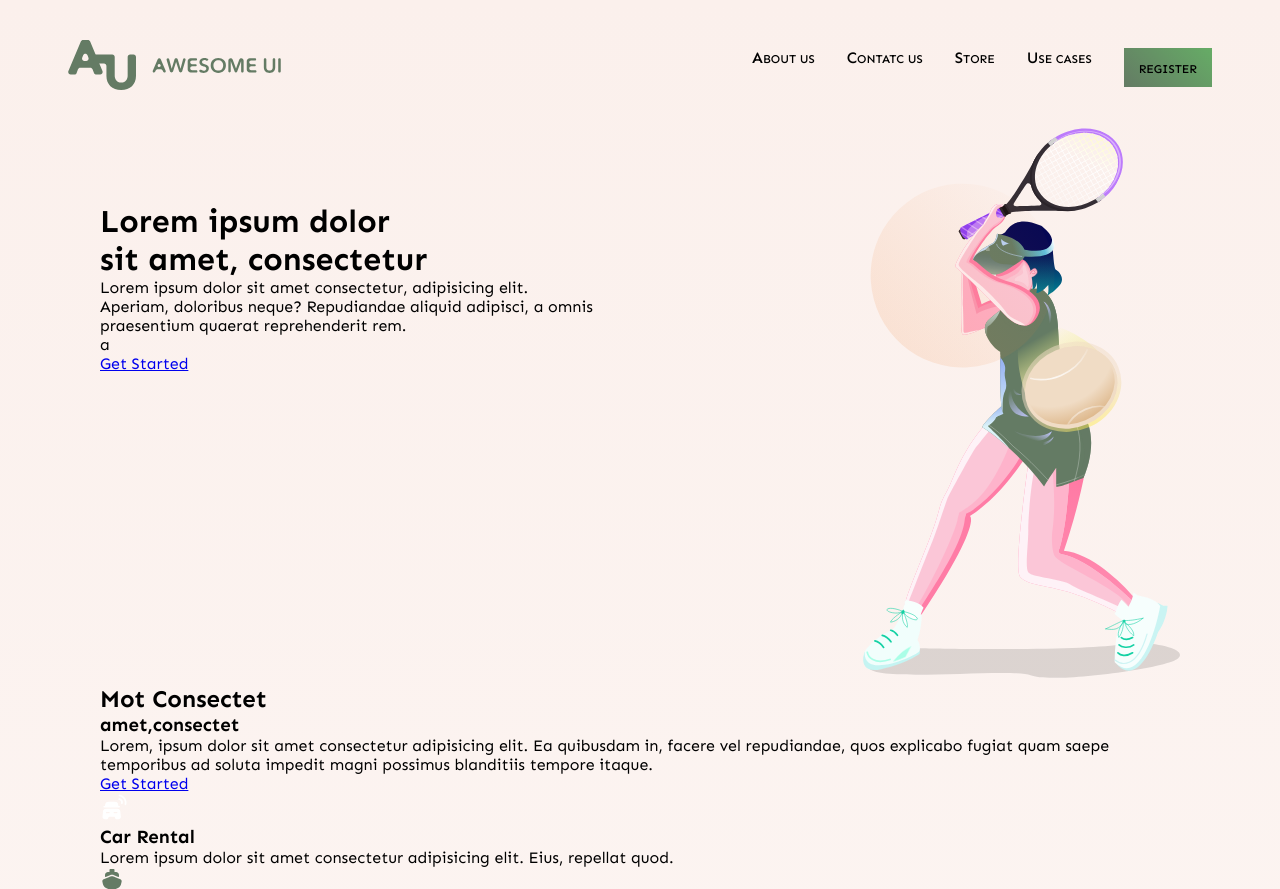
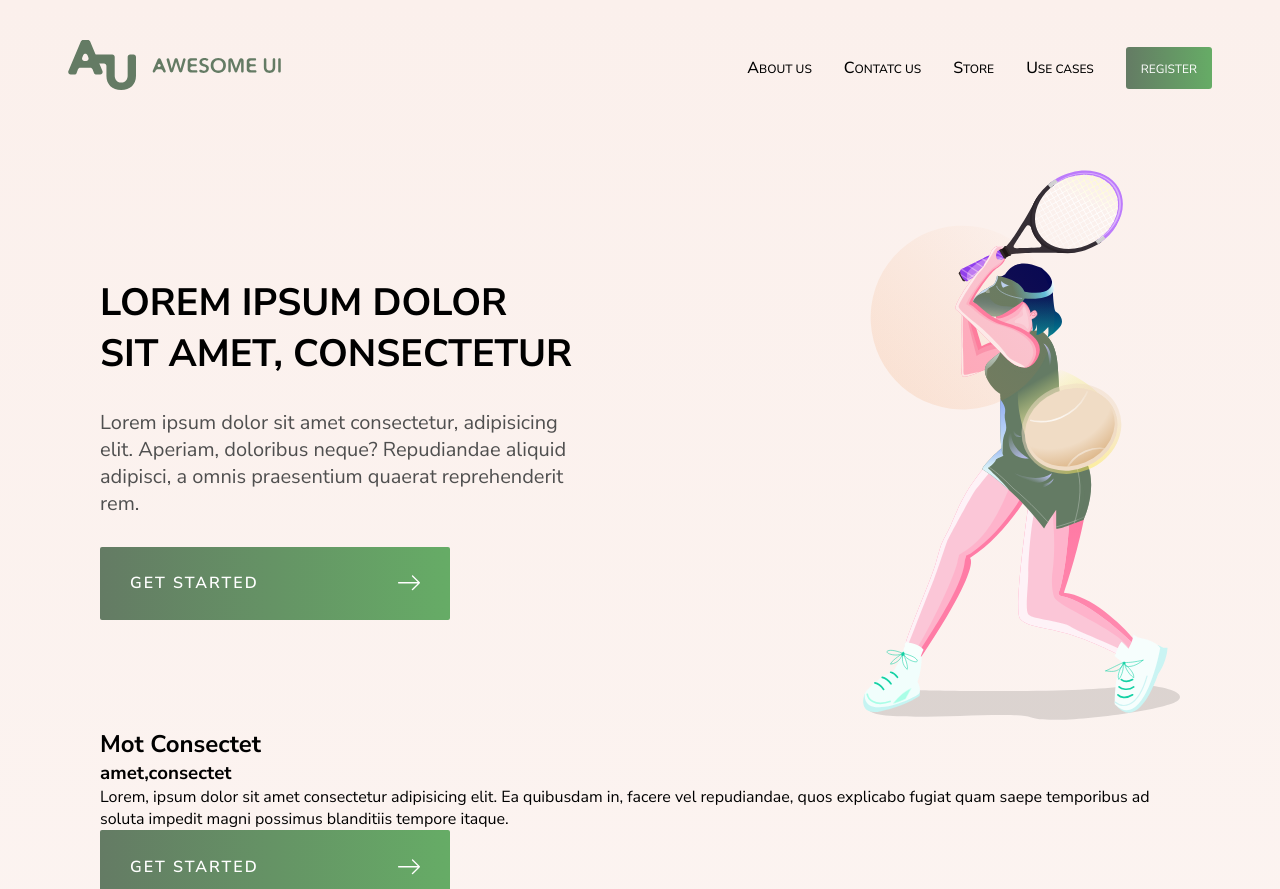
Before and after one commit to Arsenas/HTML-CSS-praktinis-atsiskaitymas, a plain HTML site: page index.html in a window 1280 px wide. Shown: the top 889 px of the page. Drawn offline with Linux system fonts and the light colour scheme.

Commit message:
more css, second section done

```diff
--- a/index.html
+++ b/index.html
@@ -6,7 +6,8 @@
     <title>Awesome UI</title>
     <link rel="preconnect" href="https://fonts.googleapis.com">
     <link rel="preconnect" href="https://fonts.gstatic.com" crossorigin>
-    <link href="https://fonts.googleapis.com/css2?family=Sen:wght@400..800&display=swap" rel="stylesheet">
+    <link href="https://fonts.googleapis.com/css2?family=Nunito+Sans:ital,opsz,wght@0,6..12,200..1000;1,6..12,200..1000&family=Sen:wght@400..800&display=swap" rel="stylesheet">
+
     <link rel="stylesheet" href="style.css">
 </head>
 <body>
@@ -29,7 +30,7 @@
             <a href="#">Store</a>
             <a href="#">Use Cases</a>
 
-             <div class="global-button">
+             <div class="global-button-top">
                    <a href="#">Register</a>
              </div>
 
@@ -42,9 +43,10 @@
             <div class="first-section-left">
                 <h1>Lorem ipsum dolor</br> sit amet, consectetur</h1>
                 <p>Lorem ipsum dolor sit amet consectetur, adipisicing elit. Aperiam, doloribus neque? Repudiandae aliquid adipisci, a omnis praesentium quaerat reprehenderit rem.</p>
-                a
+
                  <div class="global-button">
                     <a href="#">Get Started</a>
+                    <img src="img/Vector (1).svg" alt="arrow">
                  </div>
               </div>
               <div class="first-section-right">
@@ -65,6 +67,7 @@
                 <p>Lorem, ipsum dolor sit amet consectetur adipisicing elit. Ea quibusdam in, facere vel repudiandae, quos explicabo fugiat quam saepe temporibus ad soluta impedit magni possimus blanditiis tempore itaque.</p>
                 <div class="global-button">
                     <a href="#">Get Started</a>
+                    <img src="img/Vector (1).svg" alt="arrow">
                 </div>
             </div>
 
@@ -153,8 +156,9 @@
                     </div>
                     <p>Lorem ipsum dolor sit amet, consectetur adipiscing elit. Sit quis vitae nullam aliquet dignissim quis. Vel, faucibus ac justo aliquam donec enim, commodo fermentum vitae. Et velit sceleris</p>
 
-                    <div class="button">
+                    <div class="global-button">
                         <a href="#">Get Started</a>
+                        <img src="img/Vector (1).svg" alt="arrow">
                      </div>
                 </div>
             </div>
@@ -298,7 +302,7 @@
                         <form action="#" method="POST" class="contact-form">
                             <textarea id="message" name="message" rows="4" required placeholder="Your email address"></textarea>
                             <button class="global-button" type="submit">
-                                Send Message
+                                <a href="#">Send Message</a>
                             </button>
                         </form>
                     </div>
--- a/scss/_variables.scss
+++ b/scss/_variables.scss
@@ -1,5 +1,7 @@
 $color-primary: #647B64;
 $color-secondary: #F3B562;
+$color-white: white;
+$color-gray: #4F4F4F;
 $color-footer: #F0DCC5;
 $button-gradient: linear-gradient(90deg, rgba(100,123,100,1) 0%, rgba(102,172,102,1) 100%);
 $box-gradient: linear-gradient(0deg, #FFFFFF, #FFFFFF),
--- a/style.scss
+++ b/style.scss
@@ -1,4 +1,4 @@
-@use 'scss/variables';
+@use 'scss/_variables.scss' as col;
 
 
 *,*::before,*::after {
@@ -9,10 +9,9 @@
 
 
 body {
-    font-family: 'Sen', sans-serif;
+    font-family: 'Nunito Sans', sans-serif;
     max-width: 1440px;
     margin: 0 auto;
-    background: rgb(251,240,236);
     background: linear-gradient(180deg, rgba(251,240,236,1) 0%, rgba(255,255,255,1) 100%);
 }
 
@@ -28,6 +27,7 @@ body {
     display: flex;
     justify-content: space-between;
     align-items: center;
+    margin-bottom: 2.5rem;
 }
 
 .logo-wrapper {
@@ -49,22 +49,27 @@ nav {
         color: black;
         text-decoration: none;
         font-size: 12px;
+        padding-top: 10px;
+     }
+
+     :last-child {
+        color: col.$color-white;
+        font-weight: 400;
      }
 
      a::first-letter {
         font-size: 16px;
      }
 
-     .global-button {
-                padding: 10px 15px;
-                color: $color-primary ;
-                text-transform: uppercase;
-                font-size: 1rem;
-                text-decoration: none;
-                background: linear-gradient(45deg, #647B64, #66AC66);
+     .global-button-top {
+          padding: 10px 15px;
+          color: col.$color-primary;
+          background: col.$button-gradient;
+          border-radius: 3px;
+     }
      }
 
-}
+
 
 
 
@@ -78,4 +83,49 @@ nav {
 .first-section-left{
 width: 495px;
 height: 375px;
+
+h1 {
+    margin-top: 2rem;
+    font-size: 38px;
+    text-transform: uppercase;
+    font-weight: 650;
 }
+
+p {
+    margin: 30px 0;
+    font-size: 20px;
+    font-weight: 400;
+    color: col.$color-gray;
+
+}
+
+
+}
+
+.global-button {
+    padding: 10px 15px;
+          color: col.$color-primary;
+          background: col.$button-gradient;
+          border-radius: 2px;
+          width: 350px;
+          height: 73px;
+          text-transform: uppercase;
+          display: flex;
+          justify-content: space-between;
+          align-items: center;
+
+
+
+          a {
+            color: col.$color-white;
+            text-decoration: none;
+            font-weight: 600;
+            letter-spacing: 2px;
+            margin-left: 15px;
+
+          }
+
+          img {
+            margin-right: 15px;
+          }
+}
```
Also changed, not shown: img/Vector (1).svg (added), style.css, 1 other file.
